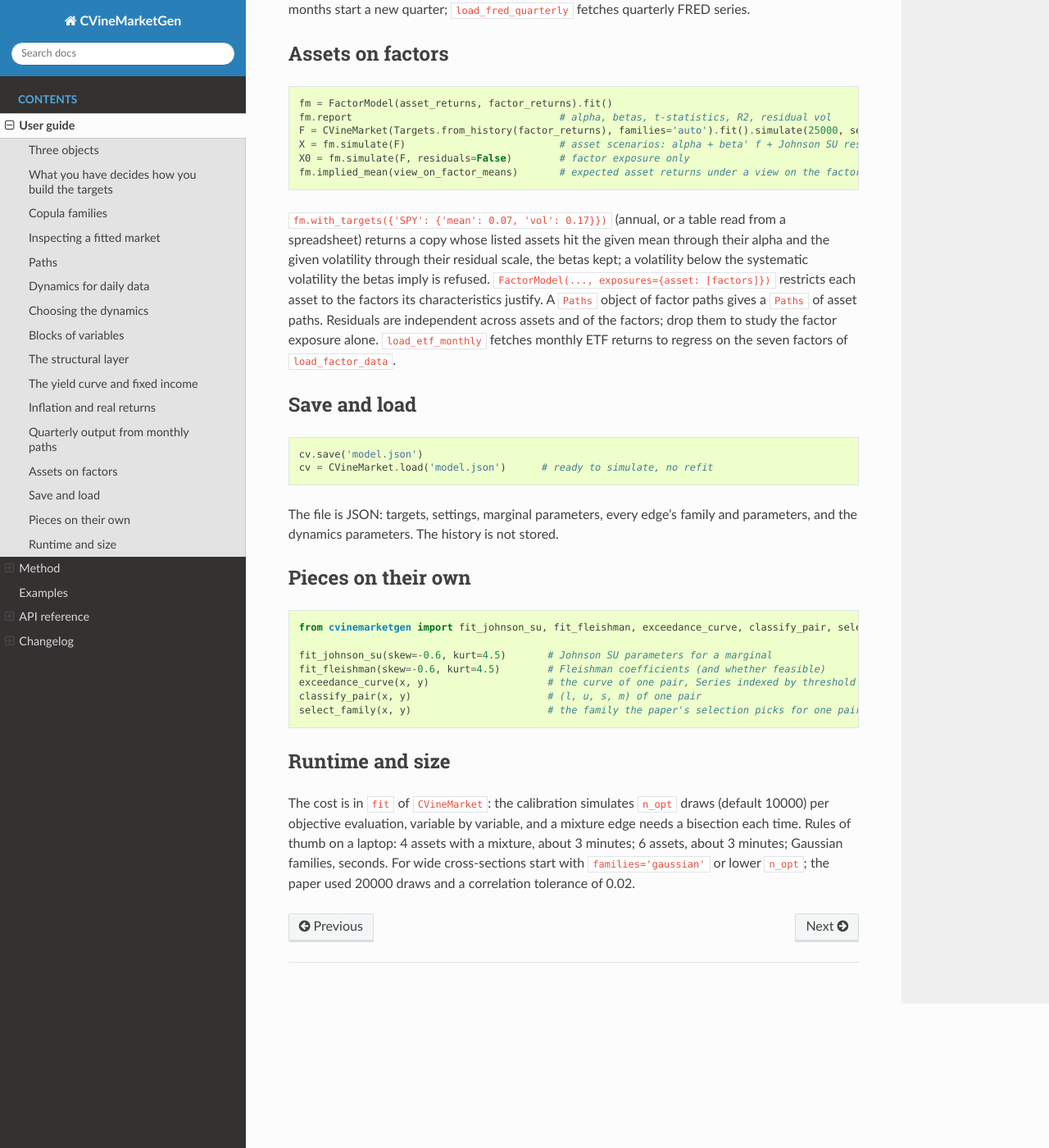
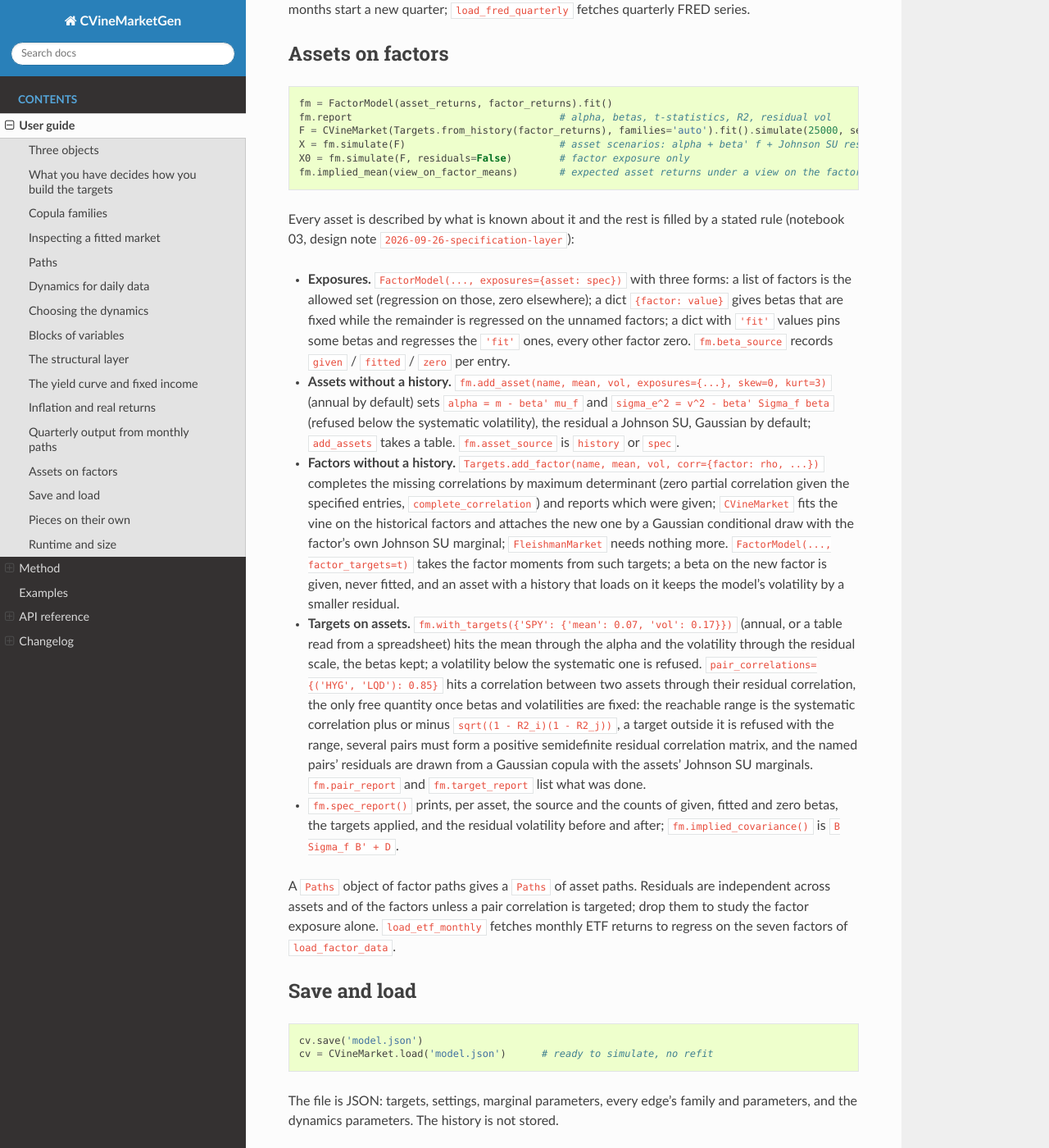
Before and after one commit to mamadouyamar/CVineMarketGen, a Sphinx documentation site: the page built from docs/userguide.rst, in a window 1280 px wide and 1400 px high, scrolled down 5967 px. Shown: the whole window at 82% size. Built offline with Sphinx 7.4.7 and the Read the Docs theme 3.1.0, drawn with Linux system fonts in a browser that asks for light colours; pages that are not in the unit, such as notebooks, are missing from menus; the version number is read from the project's files by our own code.

Commit message:
Notebook 03 rebuilt: many assets through factors, from the minimum input to a full view
Nine sections for the analyst who takes scenarios into their own module: minimum
input (two histories), views on factors, exposures in three forms, assets and
factors without a history, mean/vol/pair-correlation targets with the eligible
range, a check of every input against the simulation, export of scenarios, paths
and fitted objects; method notes on near-orthogonal factors in an appendix.
Docs, README row and changelog updated; examples/output ignored.

Co-Authored-By: Claude Fable 5.1 <noreply@anthropic.com>

```diff
--- a/docs/userguide.rst
+++ b/docs/userguide.rst
@@ -325,16 +325,49 @@ Assets on factors
    X0 = fm.simulate(F, residuals=False)        # factor exposure only
    fm.implied_mean(view_on_factor_means)       # expected asset returns under a view on the factors
 
-``fm.with_targets({'SPY': {'mean': 0.07, 'vol': 0.17}})`` (annual, or a table
-read from a spreadsheet) returns a copy whose listed assets hit the given mean
-through their alpha and the given volatility through their residual scale,
-the betas kept; a volatility below the systematic volatility the betas imply
-is refused. ``FactorModel(..., exposures={asset: [factors]})`` restricts each
-asset to the factors its characteristics justify.
+Every asset is described by what is known about it and the rest is filled by
+a stated rule (notebook 03, design note ``2026-09-26-specification-layer``):
+
+* **Exposures.** ``FactorModel(..., exposures={asset: spec})`` with three forms:
+  a list of factors is the allowed set (regression on those, zero elsewhere); a
+  dict ``{factor: value}`` gives betas that are fixed while the remainder is
+  regressed on the unnamed factors; a dict with ``'fit'`` values pins some betas
+  and regresses the ``'fit'`` ones, every other factor zero. ``fm.beta_source``
+  records ``given`` / ``fitted`` / ``zero`` per entry.
+* **Assets without a history.** ``fm.add_asset(name, mean, vol, exposures={...},
+  skew=0, kurt=3)`` (annual by default) sets ``alpha = m - beta' mu_f`` and
+  ``sigma_e^2 = v^2 - beta' Sigma_f beta`` (refused below the systematic
+  volatility), the residual a Johnson SU, Gaussian by default; ``add_assets``
+  takes a table. ``fm.asset_source`` is ``history`` or ``spec``.
+* **Factors without a history.** ``Targets.add_factor(name, mean, vol,
+  corr={factor: rho, ...})`` completes the missing correlations by maximum
+  determinant (zero partial correlation given the specified entries,
+  ``complete_correlation``) and reports which were given; ``CVineMarket`` fits the
+  vine on the historical factors and attaches the new one by a Gaussian
+  conditional draw with the factor's own Johnson SU marginal; ``FleishmanMarket``
+  needs nothing more. ``FactorModel(..., factor_targets=t)`` takes the factor
+  moments from such targets; a beta on the new factor is given, never fitted, and
+  an asset with a history that loads on it keeps the model's volatility by a
+  smaller residual.
+* **Targets on assets.** ``fm.with_targets({'SPY': {'mean': 0.07, 'vol': 0.17}})``
+  (annual, or a table read from a spreadsheet) hits the mean through the alpha
+  and the volatility through the residual scale, the betas kept; a volatility
+  below the systematic one is refused. ``pair_correlations={('HYG', 'LQD'): 0.85}``
+  hits a correlation between two assets through their residual correlation, the
+  only free quantity once betas and volatilities are fixed: the reachable range is
+  the systematic correlation plus or minus ``sqrt((1 - R2_i)(1 - R2_j))``, a target
+  outside it is refused with the range, several pairs must form a positive
+  semidefinite residual correlation matrix, and the named pairs' residuals are
+  drawn from a Gaussian copula with the assets' Johnson SU marginals.
+  ``fm.pair_report`` and ``fm.target_report`` list what was done.
+* ``fm.spec_report()`` prints, per asset, the source and the counts of given,
+  fitted and zero betas, the targets applied, and the residual volatility before
+  and after; ``fm.implied_covariance()`` is ``B Sigma_f B' + D``.
+
 A ``Paths`` object of factor paths gives a ``Paths`` of asset paths. Residuals
-are independent across assets and of the factors; drop them to study the
-factor exposure alone. ``load_etf_monthly`` fetches monthly ETF returns to
-regress on the seven factors of ``load_factor_data``.
+are independent across assets and of the factors unless a pair correlation is
+targeted; drop them to study the factor exposure alone. ``load_etf_monthly``
+fetches monthly ETF returns to regress on the seven factors of ``load_factor_data``.
 
 Save and load
 -------------
```
Also changed, not shown: CHANGELOG.md (+15 -0 lines), README.md (+1 -1 lines), 2 other files.
